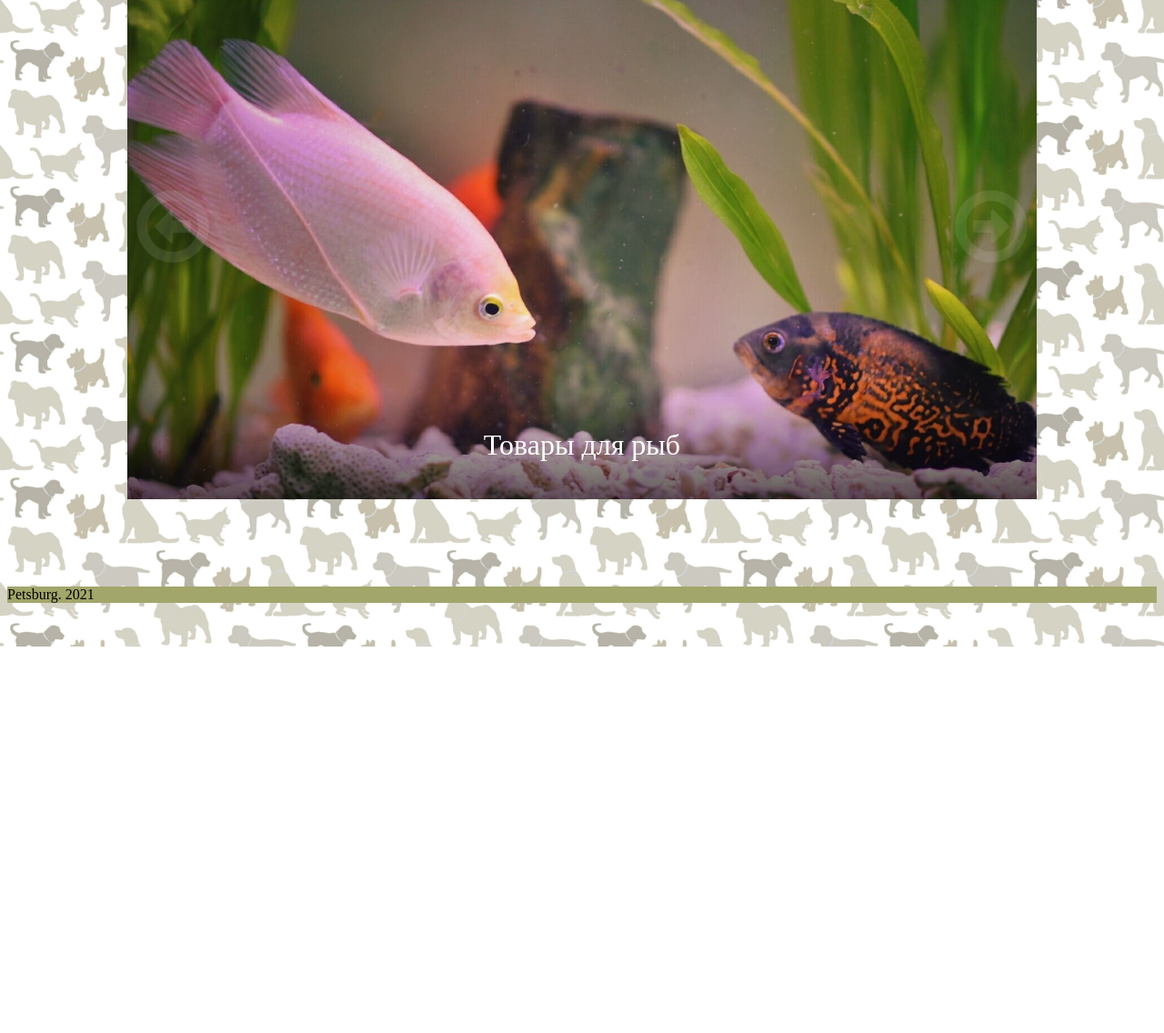
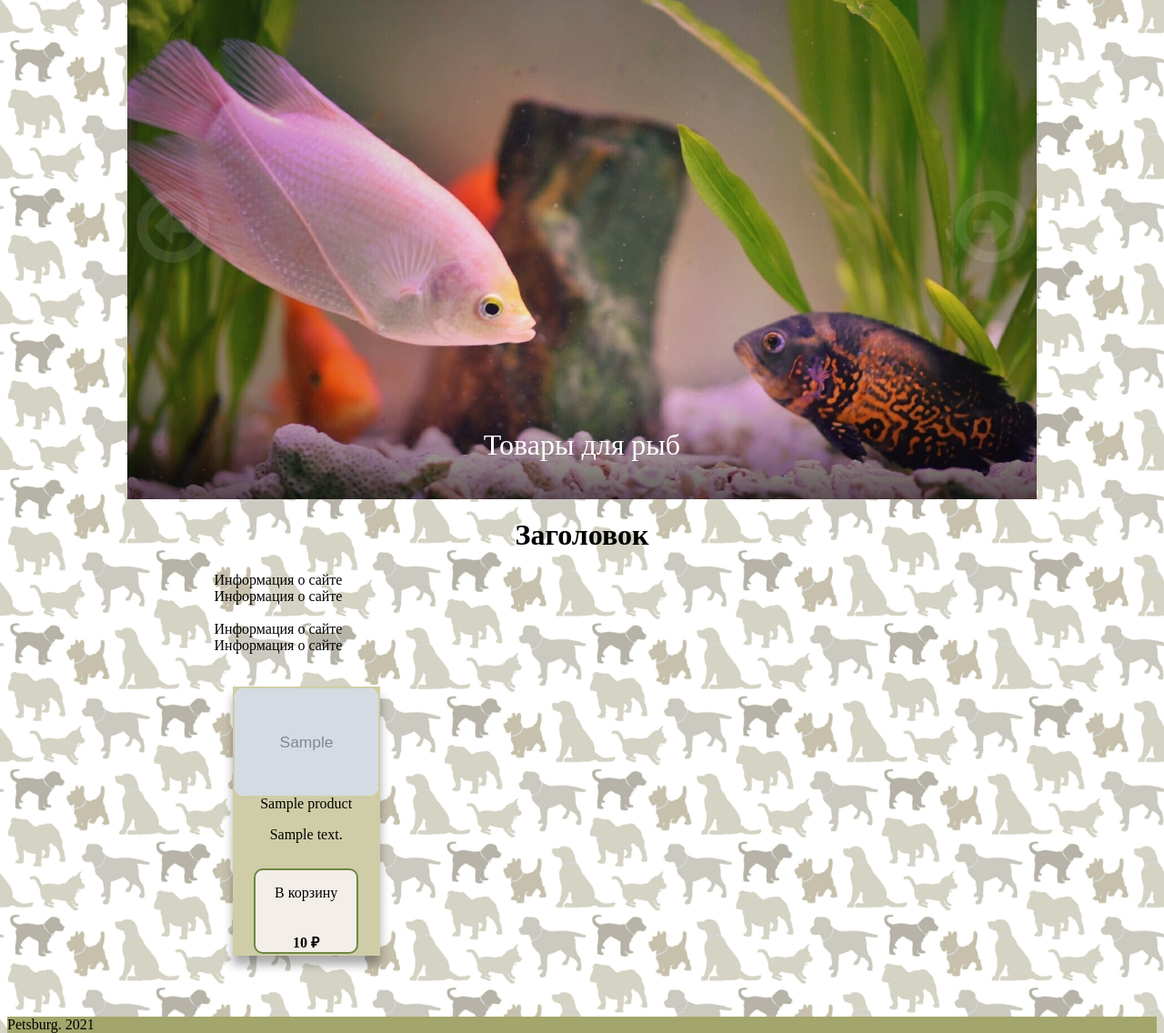
Before and after one commit to PRSquare/zoo_shop, a PHP site: page / in a window 1280 px wide. Shown: the part 89-1225 px from the top of the page at 91% size. Before the commit the page ends 800 px from the top, so only its background shows below. Run offline with PHP 8.4, Linux system fonts and the light colour scheme; tables that the repository leaves empty or names only in its code hold one stand-in row (values such as "Sample post"); grey boxes marked "Sample" are stand-in pictures.

Commit message:
description and random products on mainpage

```diff
--- a/index.php
+++ b/index.php
@@ -11,7 +11,15 @@
 
 	$user_page = getUserPage($db_link);
 
-	$page_content = renderTemplate('templates/mainpage.php');
+	$pords_count = 4; // Колличество выводимых продуктов
+	$products = safety_db_query( $db_link, "SELECT * FROM products WHERE count > 0 ORDER BY rand() LIMIT ?", "i", $pords_count);
+
+	$desc_header = str_replace( "\n", "<br>", implode ( file('resources/text/header.txt') ) );
+	$desc_body = str_replace( "\n", "<br>", implode ( file('resources/text/mainpage.txt') ) );
+
+	$page_content = renderTemplate('templates/mainpage.php', [
+		'products' => $products, 'desc_header' => $desc_header, 'desc_body' => $desc_body
+	]);
 
 	$layout_content = renderTemplate('templates/layout.php', ['title' => 'Petsburg', 'user_page'=>$user_page, 'content' => $page_content]);
 
--- /dev/null
+++ b/resources/text/header.txt
@@ -0,0 +1 @@
+Заголовок
--- /dev/null
+++ b/resources/text/mainpage.txt
@@ -0,0 +1,5 @@
+Информация о сайте
+Информация о сайте
+
+Информация о сайте
+Информация о сайте
--- a/templates/mainpage.php
+++ b/templates/mainpage.php
@@ -1,4 +1,93 @@
+<style type="text/css">
+  .prods {
+    display: grid;
+    grid-template-columns: repeat(4, 1fr);
+    width: 80%;
+    margin: 0 auto;
+  }
+
+
+  .product {
+      margin: 10%;
+      box-shadow: 0 10px 10px #0005;
+      padding: 1%;
+      overflow: hidden;
+      transition: 0.1s;
+      background-color: #cfcda7;
+  }
+  .product:hover{
+      transform: scale(1.01);
+      transition: 1;
+      z-index: 1;
+  }
+  .div_prod_image {
+      display: flex;
+      background-color: #fff;
+      max-height: 15em;
+      cursor: pointer;
+      overflow: hidden;
+      border-radius: 10px;
+  }
+  .prod_image{
+      display: block;
+      height: 100%;
+      width: 100%;
+      max-width: 300px;
+      max-height: 300px;
+
+      border-radius: 10px;
+  }
+  .prod_name{
+      color: black;
+      transition: 0.1s;
+      text-decoration: none;
+  }
+  .prod_name:hover{
+      color: #334e2f;
+      transition: 0.1s;
+  }
+  p.prod_desc{
+      cursor: default;
+  }
+  .prod_text{
+      text-align: center;
+      height: 5em;
+      overflow: hidden;
+  }
+
+
+  .desc_header {
+    text-align: center;
+  }
+  .desc_body {
+    width: 80%;
+    margin: 0 auto;
+  }
+</style>
+
 <div class="content__main-col">
   <?=renderTemplate("templates/sub/slider.php")?>
+
+  <div class="site_descripion">
+    <div class="desc_header">
+      <h1>
+        <?=$desc_header?>
+      </h1>
+    </div>
+    <div class="desc_body">
+      <p>
+        <?=$desc_body?>
+      </p>
+    </div>
+  </div>
+
+  <div class='prods'>
+    <?php
+      foreach ($products as $product) {
+        $prod = renderTemplate("templates/sub/product.php", ['product'=>$product, 'discount'=>($stocks[$product['id']] ?? 0)]);
+        print($prod);
+      }
+    ?>
+  </div>
 </div>
 </script>
```
Also changed, not shown: templates/css/catalog.css (+53 -51 lines), README.md.
